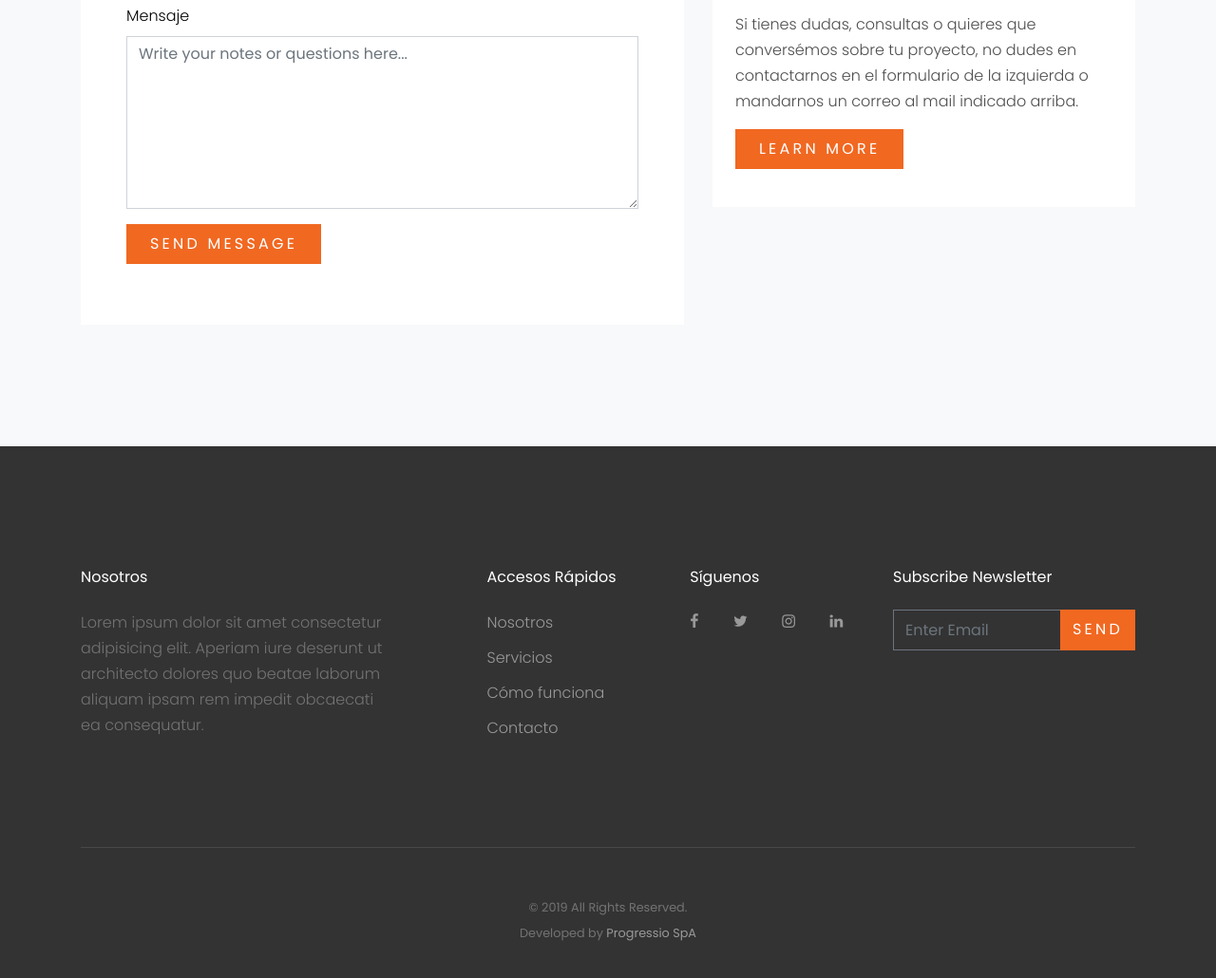
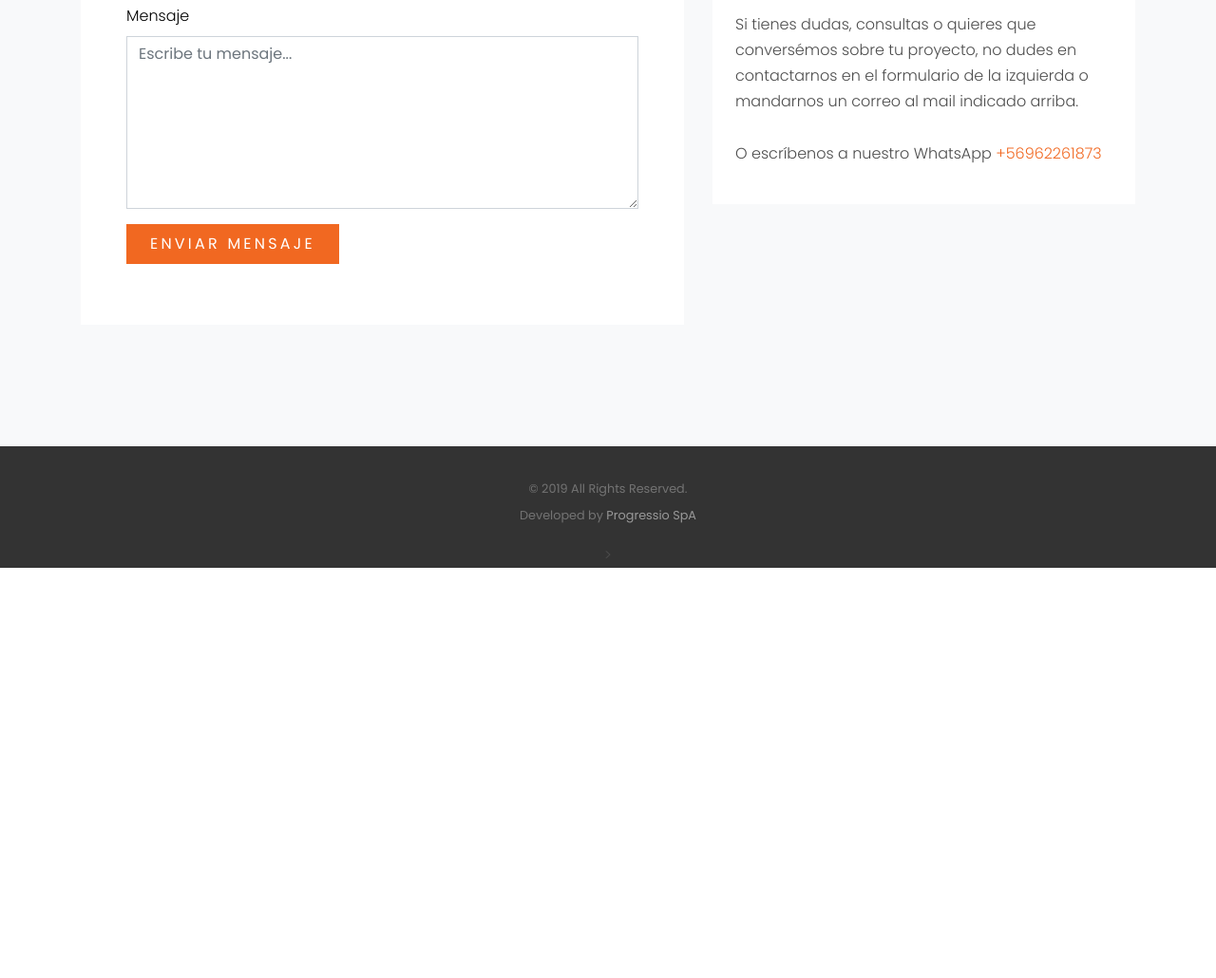
Before and after one commit to VicenteOrtiz/losk, a website: page index.html in a window 1280 px wide. Shown: the part 5882-6912 px from the top of the page at 95% size. After the commit the page ends 6480 px from the top, so only its background shows below. Drawn offline with Linux system fonts and the light colour scheme; files whose address does not match are found by name; a web font is replaced by a local one.

Commit message:
CHG: Se modifica footer en informacion de fin de pagina
Signed-off-by: Sebastian Salazar V <sebastian.salazar@symbiose.cl>

```diff
--- a/css/style.css
+++ b/css/style.css
@@ -133,11 +133,11 @@ h1, h2, h3, h4, h5,
   border-top: 1px solid #edf0f5 !important; }
 
 .site-footer {
-  padding: 4em 0;
+  padding: 0;
   background: #333333; }
   @media (min-width: 768px) {
     .site-footer {
-      padding: 8em 0; } }
+      padding: 0; } }
   .site-footer .border-top {
     border-top: 1px solid rgba(255, 255, 255, 0.1) !important; }
   .site-footer p {
--- a/index.html
+++ b/index.html
@@ -459,13 +459,13 @@
               <div class="row form-group">
                 <div class="col-md-12">
                   <label class="text-black" for="message">Mensaje</label>
-                  <textarea name="message" id="message" cols="30" rows="7" class="form-control" placeholder="Write your notes or questions here..."></textarea>
+                  <textarea name="message" id="message" cols="30" rows="7" class="form-control" placeholder="Escribe tu mensaje..."></textarea>
                 </div>
               </div>
 
               <div class="row form-group">
                 <div class="col-md-12">
-                  <input type="submit" value="Send Message" class="btn btn-primary py-2 px-4 text-white">
+                  <input type="submit" value="Enviar Mensaje" class="btn btn-primary py-2 px-4 text-white">
                 </div>
               </div>
 
@@ -488,8 +488,7 @@
 
             <div class="p-4 mb-3 bg-white">
               <h3 class="h5 text-black mb-3">Más información</h3>
-              <p>Si tienes dudas, consultas o quieres que conversémos sobre tu proyecto, no dudes en contactarnos en el formulario de la izquierda o mandarnos un correo al mail indicado arriba.</p>
-              <p><a href="#" class="btn btn-primary px-4 py-2 text-white">Learn More</a></p>
+              <p>Si tienes dudas, consultas o quieres que conversémos sobre tu proyecto, no dudes en contactarnos en el formulario de la izquierda o mandarnos un correo al mail indicado arriba. <br><br>O escríbenos a nuestro WhatsApp <a href=" https://wa.me/56962261873">+56962261873</a></p>
             </div>
 
           </div>
@@ -499,56 +498,12 @@
 
 
     <footer class="site-footer">
-      <div class="container">
-        <div class="row">
-          <div class="col-md-9">
-            <div class="row">
-              <div class="col-md-5 mr-auto">
-                <h2 class="footer-heading mb-4">Nosotros</h2>
-                <p>Lorem ipsum dolor sit amet consectetur adipisicing elit. Aperiam iure deserunt ut architecto dolores quo beatae laborum aliquam ipsam rem impedit obcaecati ea consequatur.</p>
-              </div>
-
-              <div class="col-md-3">
-                <h2 class="footer-heading mb-4">Accesos Rápidos</h2>
-                <ul class="list-unstyled">
-                  <li><a href="#section-about">Nosotros</a></li>
-                  <li><a href="#section-services">Servicios</a></li>
-                  <li><a href="#section-how-it-works">Cómo funciona</a></li>
-                  <li><a href="#section-contact">Contacto</a></li>
-                </ul>
-              </div>
-              <div class="col-md-3">
-                <h2 class="footer-heading mb-4">Síguenos</h2>
-                <a href="#" class="pl-0 pr-3"><span class="icon-facebook"></span></a>
-                <a href="#" class="pl-3 pr-3"><span class="icon-twitter"></span></a>
-                <a href="#" class="pl-3 pr-3"><span class="icon-instagram"></span></a>
-                <a href="#" class="pl-3 pr-3"><span class="icon-linkedin"></span></a>
-              </div>
-            </div>
-          </div>
-          <div class="col-md-3">
-            <h2 class="footer-heading mb-4">Subscribe Newsletter</h2>
-            <form action="#" method="post">
-              <div class="input-group mb-3">
-                <input type="text" class="form-control border-secondary text-white bg-transparent" placeholder="Enter Email" aria-label="Enter Email" aria-describedby="button-addon2">
-                <div class="input-group-append">
-                  <button class="btn btn-primary text-white" type="button" id="button-addon2">Send</button>
-                </div>
-              </div>
-            </form>
-          </div>
+      <div class="row text-center">
+        <div class="col-md-12">
+          <p style="margin-top: 30px;">
+          <small class="block">&copy; <script>document.write(new Date().getFullYear());</script> All Rights Reserved. <br> Developed by <a href="https://www.progressio.cl/" target="_blank">Progressio SpA</a></small>
+          </p>>
         </div>
-        <div class="row pt-5 mt-5 text-center">
-          <div class="col-md-12">
-            <div class="border-top pt-5">
-              <p>
-              <small class="block">&copy; <script>document.write(new Date().getFullYear());</script> All Rights Reserved. <br> Developed by <a href="https://www.progressio.cl/" target="_blank">Progressio SpA</a></small>
-              </p>
-            </div>
-          </div>
-
-        </div>
-      </div>
     </footer>
   <!-- </div> -->
 
```
